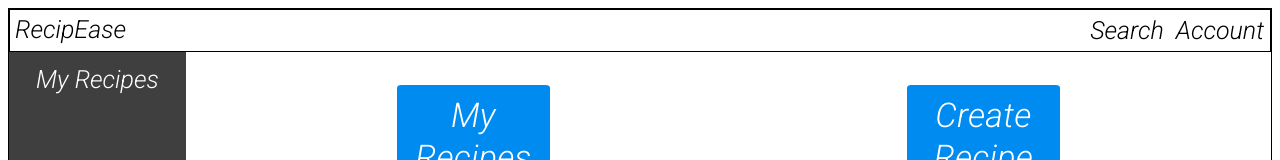
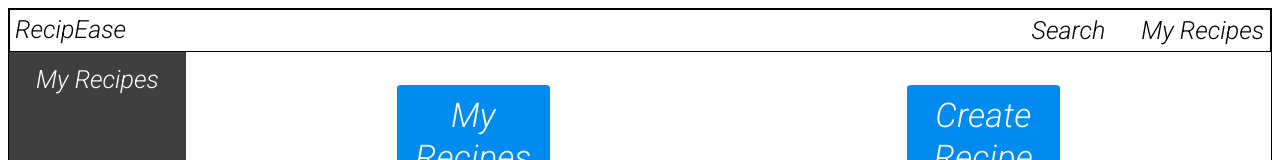
Before and after one commit to Chubbard022/recipeBookFE, a React (Create React App) app: page /dashboard in a window 1280 px wide. Shown: the top 160 px of the page. Built offline with nearby package versions, Linux system fonts and the light colour scheme.

Commit message:
adding functionality and style to header

```diff
--- a/src/Components/Dashboard/DashHeader.js
+++ b/src/Components/Dashboard/DashHeader.js
@@ -1,7 +1,8 @@
-import React from "react"
+import React,{useState} from "react"
 import "../../styles.css"
 
 function DashHeader(props){
+    const [searchFunction,setSearchFunction] = useState(false)
     return(
         <div className="dashboardHeader">
             <div className="dashboardContentLeft">
@@ -9,11 +10,11 @@ function DashHeader(props){
             </div>
 
             <div className="dashboardHeaderRight">
-                <div style={{padding: "6px", fontSize: "25px"}}>
-                    Search
+                <div onDoubleClick={()=>setSearchFunction(!searchFunction)}style={{padding: "6px", fontSize: "25px"}}>
+                    {searchFunction ? <input className="searchBar" placeholder="search" />: "Search"}
                 </div>
-                <div style={{padding: "6px", fontSize: "25px"}}>
-                    Account
+                <div style={{padding: "6px", paddingLeft: "30px", fontSize: "25px"}} onClick={props.redirect}>
+                    My Recipes
                 </div>
             </div>
 
--- a/src/styles.css
+++ b/src/styles.css
@@ -137,6 +137,9 @@
   display: flex;
   font-size: 25px;
 }
+.dashboardHeaderRight div:hover{
+  cursor: pointer;
+}
 .dashboardContentLeft{
   padding: 0.4%;
   justify-content: space-around;
@@ -160,3 +163,9 @@
   border-radius: 3px;
   box-shadow: 3px 3px 3px rgb(167, 163, 163)
 }
+.searchBar{
+  border:1px solid black;
+  font-size: 18px;
+  border-radius: 10px;
+  padding: 3%;
+}
```
